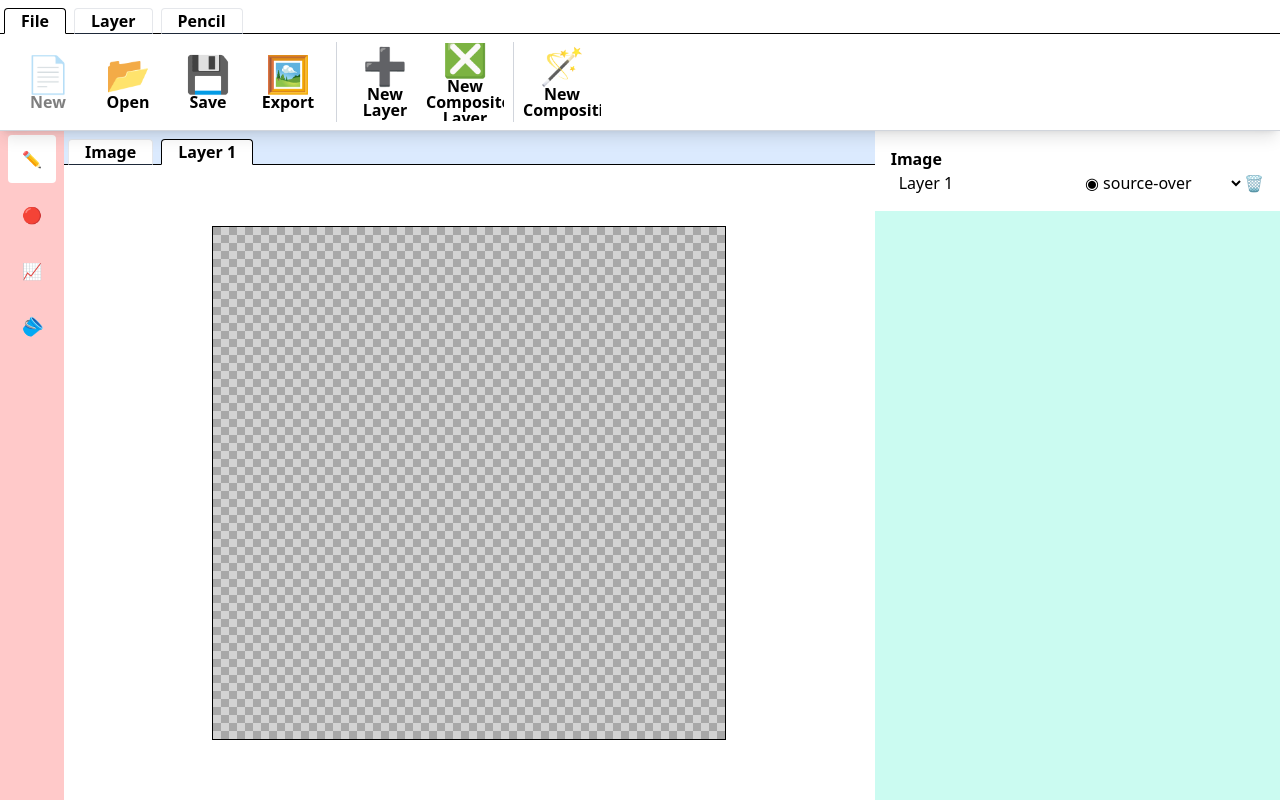
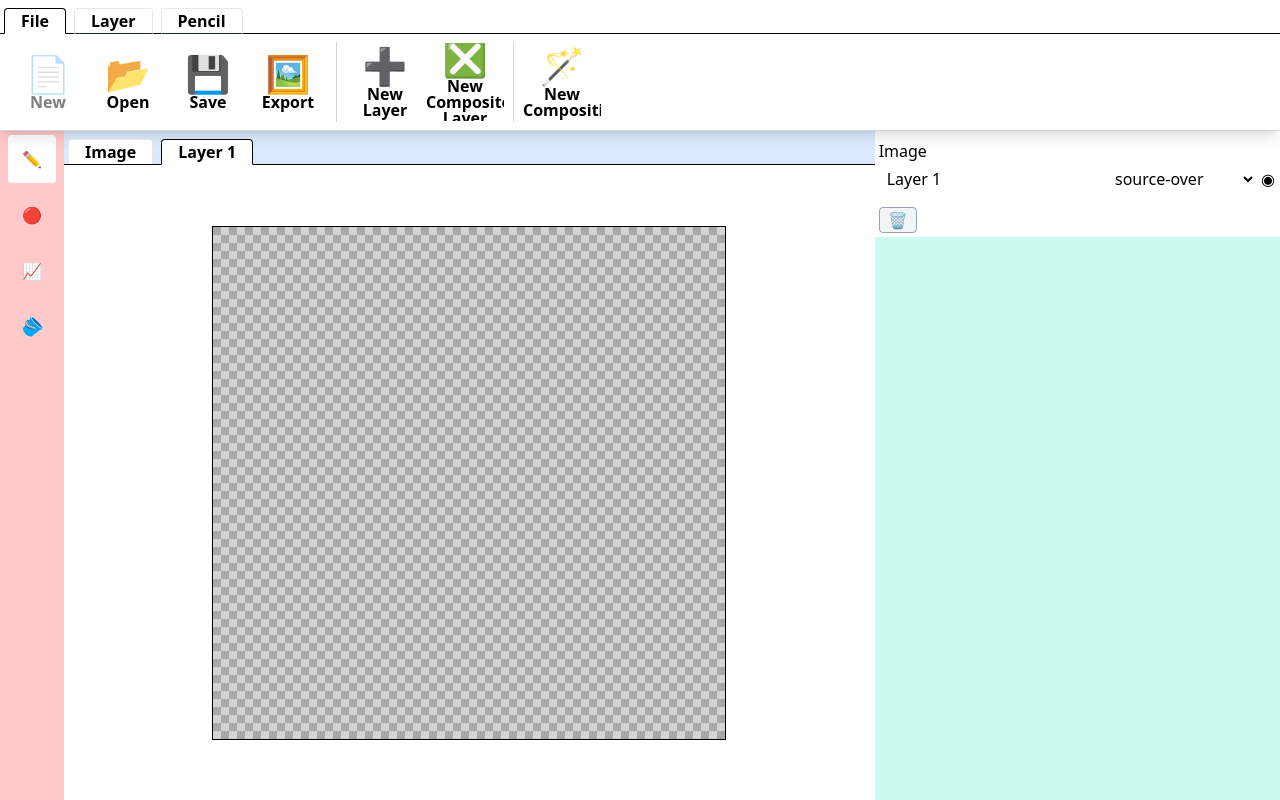
Before and after one commit to IJMacD/image-editor, a React (Vite) app: page / in a window 1280 px wide. Built offline with nearby package versions, Linux system fonts and the light colour scheme.

Commit message:
Better handling of composite layers in tree
Better tab ui

```diff
--- a/src/AppComponents/App.tsx
+++ b/src/AppComponents/App.tsx
@@ -32,7 +32,7 @@ function App() {
           <div className='bg-red-200 w-16 flex flex-col place-items-center'>
             <ToolSelector />
           </div>
-          <div className='bg-blue-100 flex-2'>
+          <div className='bg-blue-100 flex-2 overflow-hidden'>
             { store.project && <LayersPanel project={store.project} /> }
           </div>
           <div className='bg-teal-100 flex-1'>
--- a/src/AppComponents/CompositionTreePanel.tsx
+++ b/src/AppComponents/CompositionTreePanel.tsx
@@ -1,24 +1,50 @@
-import { MouseEvent, useContext } from "react";
+import { MouseEvent, useContext, useEffect, useState } from "react";
 import { CompositeLayer, ImageProject, InputProperties } from "../types";
 import { getLayerByID, isCompositeLayer } from "../util/project";
-import { DispatchContext } from "../Store/context";
+import { DispatchContext, StoreContext } from "../Store/context";
 import { deleteLayer, editBaseLayer, editCompositeLayerInput } from "../Store/project/actions";
 import { setActiveLayer } from "../Store/ui/actions";
 
 export function CompositionTreePanel ({ project }: { project: ImageProject}) {
+    const store = useContext(StoreContext);
     const dispatch = useContext(DispatchContext);
 
+    const [selectedItem, setSelectedItem] = useState(store.project ? [store.project.compositions[0]] : []);
+
+    const { activeLayerID } = store.ui.layers;
+
+    const pathID = getLayerByPath(store.project, selectedItem)?.id;
+
+    useEffect(() => {
+        if (pathID !== activeLayerID) {
+            setSelectedItem([]);
+        }
+    }, [pathID, activeLayerID]);
+
+    function handleDelete() {
+        const layer = getLayerByID(store.project?.layers, activeLayerID);
+        if (layer) {
+            if (confirm(`Are you sure you want to delete '${layer.name}'`)) {
+                dispatch(deleteLayer(activeLayerID));
+            }
+        }
+    }
+
+    function handleLayerClick(id: number, indices: number[]) {
+        console.log({ id, indices });
+        dispatch(setActiveLayer(id));
+        setSelectedItem(indices);
+    }
+
     return (
-        <ul className="bg-white p-4">
+        <div className="bg-white flow-root">
+            <ul className="my-2">
                 {
                     project.compositions.map((id, i) => {
-                    const compositeLayer = project.layers.find(l => l.id === id && isCompositeLayer(l)) as CompositeLayer|undefined;
+                        const compositeLayer = project.layers.find(l => l.id === id && isCompositeLayer(l)) as CompositeLayer | undefined;
 
                         function handleRename(e: MouseEvent) {
-                        if (e.ctrlKey || e.metaKey) {
-                            dispatch(setActiveLayer(id));
-                            return;
-                        }
+                            e.stopPropagation();
                             if (compositeLayer) {
                                 const name = prompt("Enter name", compositeLayer.name);
                                 if (name) {
@@ -27,19 +53,27 @@ export function CompositionTreePanel ({ project }: { project: ImageProject}) {
                             }
                         }
 
+                        const isSelected = selectedItem.length === 1 && selectedItem[0] === id;
+
                         return compositeLayer ?
                             <li key={i}>
-                            <b className="cursor-pointer hover:underline hover decoration-dotted" onClick={handleRename}>{compositeLayer.name}</b>
-                            <CompositionTree compositeLayer={compositeLayer} project={project} />
+                                <div className={isSelected ? "bg-gray-200" : undefined} onClick={() => handleLayerClick(id, [i])}>
+                                    <span className={`cursor-pointer hover:underline hover decoration-dotted p-1`} onClick={handleRename}>{compositeLayer.name}</span>
+                                </div>
+                                <CompositionTree compositeLayer={compositeLayer} project={project} selectedItem={selectedItem} path={[i]} onClick={handleLayerClick} />
                             </li> :
                             <li key={i} className="text-red">Cannot find layer</li>
                     })
                 }
             </ul>
+            <div>
+                <button onClick={handleDelete} className="rounded-sm m-1 px-2 bg-gray-100 border-1 border-gray-400 hover:bg-gray-200">🗑️</button>
+            </div>
+        </div>
     )
 }
 
-function CompositionTree ({ compositeLayer, project }: { compositeLayer: CompositeLayer, project: ImageProject }) {
+function CompositionTree({ compositeLayer, project, selectedItem, onClick, path }: { compositeLayer: CompositeLayer, project: ImageProject, selectedItem: number[], onClick: (id: number, path: number[]) => void, path: number[] }) {
     const dispatch = useContext(DispatchContext);
 
     function handleEditInput(index: number, properties: Partial<InputProperties>) {
@@ -53,36 +87,29 @@ function CompositionTree ({ compositeLayer, project }: { compositeLayer: Composi
                     const layer = getLayerByID(project.layers, input.id);
                     if (layer) {
                         const l = layer;
+                        const myPath = [...path, i];
 
-                        function handleRename(e: MouseEvent) {
-                            if (e.ctrlKey || e.metaKey) {
-                                dispatch(setActiveLayer(l.id));
-                                return;
-                            }
-
+                        function handleRename() {
                             const name = prompt("Enter name", l.name);
                             if (name) {
                                 dispatch(editBaseLayer(l.id, { name }))
                             }
                         }
 
-                        function handleDelete() {
-                            if (confirm(`Are you sure you want to delete '${l.name}'`)) {
-                                dispatch(deleteLayer(l.id));
-                            }
-                        }
+                        const isSelected = pathsEqual(selectedItem, myPath);
 
                         return (
                             <li key={i}>
-                                <div className="flex place-items-center">
-                                    <span className="flex-1 cursor-pointer hover:underline hover:decoration-dotted" onClick={handleRename}>
+                                <div className={`flex place-items-center p-1 ${isSelected ? "bg-gray-200" : "undefined"}`}>
+                                    <div className="flex-1" onClick={(e) => e.currentTarget === e.target && onClick(l.id, myPath)} >
+                                        <span className="cursor-pointer hover:underline hover:decoration-dotted" onClick={handleRename}>
                                             {layer.name}
                                         </span>
-                                    <button onClick={() => handleEditInput(i, { enabled: !input.enabled })}>{input.enabled ? "◉" : "◎"}</button>
+                                    </div>
                                     <CompositionModeSelect value={input.operation} onChange={(operation) => handleEditInput(i, { operation })} />
-                                    <button onClick={handleDelete}>🗑️</button>
+                                    <button className="ml-1 w-4" onClick={() => handleEditInput(i, { enabled: !input.enabled })}>{input.enabled ? "◉" : "◎"}</button>
                                 </div>
-                                {isCompositeLayer(layer) && <CompositionTree compositeLayer={layer} project={project} />}
+                                {isCompositeLayer(layer) && <CompositionTree compositeLayer={layer} project={project} selectedItem={selectedItem} onClick={onClick} path={[...path, i]} />}
                             </li>
                         );
                     }
@@ -92,6 +119,46 @@ function CompositionTree ({ compositeLayer, project }: { compositeLayer: Composi
             }
         </ul>
     )
+}
+
+function pathsEqual<T>(a: T[], b: T[]): boolean {
+    if (a.length !== b.length) return false;
+
+    for (let i = 0; i < a.length; i++) {
+        if (a[i] !== b[i]) return false;
+    }
+
+    return true;
+}
+
+function getLayerByPath(project: ImageProject | null, path: number[]) {
+    if (!project) {
+        return undefined;
+    }
+
+    const [compositionIndex, ...p] = path;
+
+    const id = typeof compositionIndex === "number" && project.compositions[compositionIndex];
+
+    if (typeof id !== "number") {
+        return undefined;
+    }
+
+    let layer = getLayerByID(project.layers, id);
+
+    if (!isCompositeLayer(layer)) {
+        return undefined
+    }
+
+    for (const index of p) {
+        if (isCompositeLayer(layer)) {
+            const id = layer.inputs[index]?.id;
+
+            layer = getLayerByID(project.layers, id);
+        }
+    }
+
+    return layer;
 }
 
 const CompositionModes = [
--- a/src/Store/ui/reducer.ts
+++ b/src/Store/ui/reducer.ts
@@ -26,7 +26,7 @@ export const defaultUIState: UIState = {
 export function uiReducer(state: UIState, action: Action): UIState {
     switch (action.type) {
         case ActionTypes.SET_TOOL: {
-            let fillStroke = state.toolOptions.fillStroke;
+            const fillStroke = state.toolOptions.fillStroke;
             return {
                 ...state,
                 tool: action.payload.tool,
--- a/src/Widgets/TabPanel.tsx
+++ b/src/Widgets/TabPanel.tsx
@@ -1,9 +1,10 @@
-import React, { Children, useState } from "react";
+import React, { Children, useEffect, useRef, useState } from "react";
 
 // k w
 
 export function TabPanel({ labels = [], children = [], selectedIndex, onClickTab }: { labels?: string[], children: React.ReactNode | React.ReactNode[], selectedIndex?: number, onClickTab: (index: number) => void }) {
   const [localSelectedIndex, setLocalSelectedIndex] = useState(0);
+  const tabsRef = useRef<HTMLUListElement>(null);
 
   const tabs = Children.toArray(children).flat().filter(x => x);
 
@@ -22,22 +23,33 @@ export function TabPanel({ labels = [], children = [], selectedIndex, onClickTab
     }
   }
 
+  useEffect(() => {
+    if (tabsRef.current) {
+      const selectedTabElement = tabsRef.current.querySelector(".border-b-white") as HTMLElement | null;
+      if (selectedTabElement) {
+        selectedTabElement.scrollIntoView({ behavior: "smooth" });
+      }
+    }
+  }, [currentIndex]);
+
   return (
     <div className="flex flex-col h-full">
-      <ul className="pt-2 border-b-1 min-h-8 select-none">
+      <div className="overflow-y-auto">
+        <ul className="pt-2 after:border-b-1 min-h-8 select-none w-fit min-w-full whitespace-nowrap after:inset-x-0 after:bottom-0 relative after:absolute z-1" ref={tabsRef}>
           {
             tabs.map((_, i) => (
-            <li key={i} className="inline-block">
+              <li key={i} className={`inline-block ${i === currentIndex ? "relative z-1" : ""}`}>
                 <button
                   onClick={() => handleTabClick(i)}
-                className={`${i === currentIndex ? "border-b-white" : "  border-gray-200 border-b-gray-800 hover:bg-gray-100 hover:border-gray-600"} -mb-px active:bg-gray-200 transition bg-white cursor-pointer border-1 rounded-t px-4 mx-1 font-bold`}
+                  className={`${i === currentIndex ? "border-b-white" : "  border-gray-200 border-b-gray-800 hover:bg-gray-100 hover:border-gray-600"} active:bg-gray-200 transition bg-white cursor-pointer border-1 rounded-t px-4 mx-1 font-bold`}
                 >
-              {labels[i] || `Tab ${i+1}`}
+                  {labels[i] || `Tab ${i + 1}`}
                 </button>
               </li>
             ))
           }
         </ul>
+      </div>
       <div className="flex-1">
         {
           currentTab
```
Lines whose indentation alone changed are shown as unchanged.
